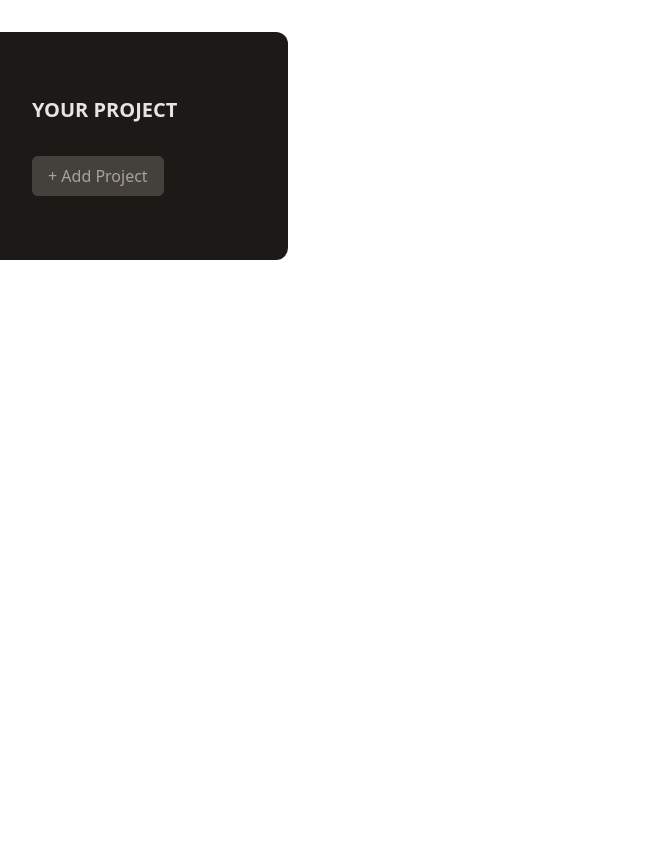
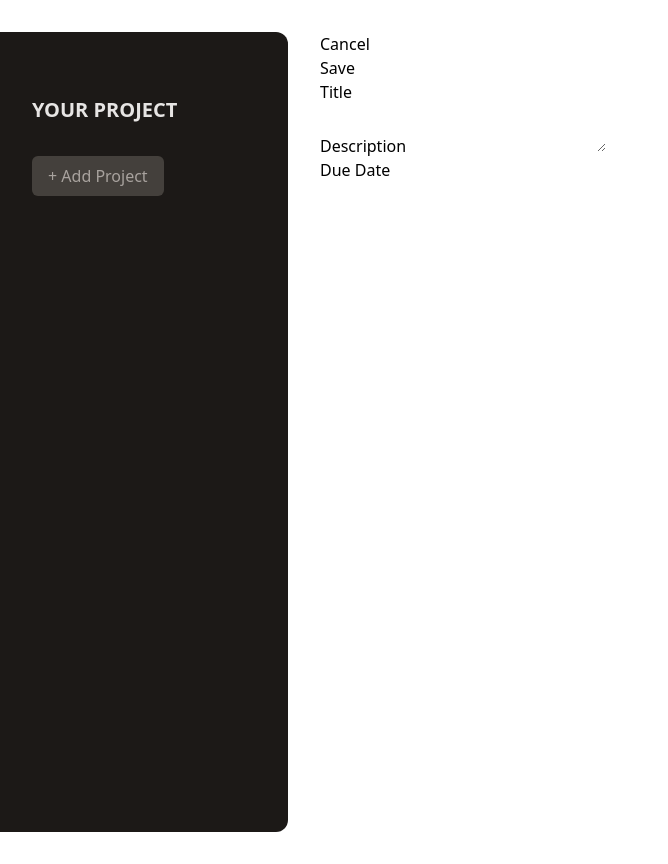
Before and after one commit to Ezekiel-Faith/Project-Man-App, a React (Vite) app: page / in a window 1280 px wide. Shown: the whole page, without its empty margins (0-668 px from the left). Built offline with nearby package versions, Linux system fonts and the light colour scheme.

Commit message:
added 'NewProject' component and a reusable 'Input' component

```diff
--- a/src/App.jsx
+++ b/src/App.jsx
@@ -2,13 +2,15 @@
 import reactLogo from './assets/react.svg';
 import viteLogo from '/vite.svg';
 import ProjectsSidebar from './components/ProjectsSidebar';
+import NewProject from './components/NewProject';
 
 function App() {
   const [count, setCount] = useState(0);
 
   return (
-    <main className='h-screen my-8'>
+    <main className='h-screen my-8 flex gap-8'>
       <ProjectsSidebar />
+      <NewProject />
     </main>
   );
 }
--- /dev/null
+++ b/src/components/Input.jsx
@@ -0,0 +1,12 @@
+import React from 'react';
+
+function Input({ label, textarea, ...props }) {
+  return (
+    <p>
+      <label htmlFor=''>{label}</label>
+      {textarea ? <textarea {...props} /> : <input {...props} />}
+    </p>
+  );
+}
+
+export default Input;
--- /dev/null
+++ b/src/components/NewProject.jsx
@@ -0,0 +1,24 @@
+import React from 'react';
+import Input from './Input';
+
+function NewProject() {
+  return (
+    <div>
+      <menu>
+        <li>
+          <button>Cancel</button>
+        </li>
+        <li>
+          <button>Save</button>
+        </li>
+      </menu>
+      <div>
+        <Input label='Title' />
+        <Input label='Description' textarea />
+        <Input label='Due Date' />
+      </div>
+    </div>
+  );
+}
+
+export default NewProject;
```
